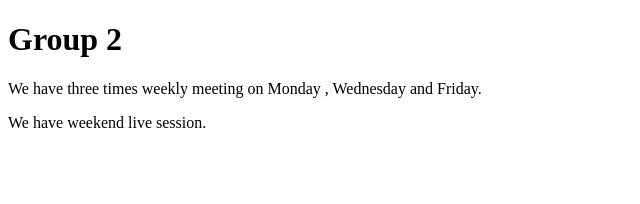
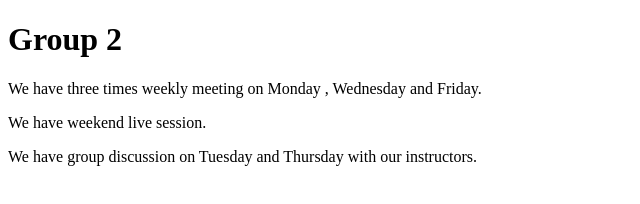
Before and after one commit to abrshz/sep24, a plain HTML site: page pages/index.html in a window 1280 px wide. Shown: the whole page, without its empty margins (0-640 px from the left). Drawn offline with Linux system fonts and the light colour scheme.

Commit message:
Added another p html tag

```diff
--- a/pages/index.html
+++ b/pages/index.html
@@ -9,5 +9,6 @@
     <h1>Group 2</h1>
     <p>We have three times weekly meeting on Monday , Wednesday and Friday.</p>
     <p>We have weekend live session.</p>
+    <p>We have group discussion on Tuesday and Thursday with our instructors.</p>
 </body>
 </html>
```
